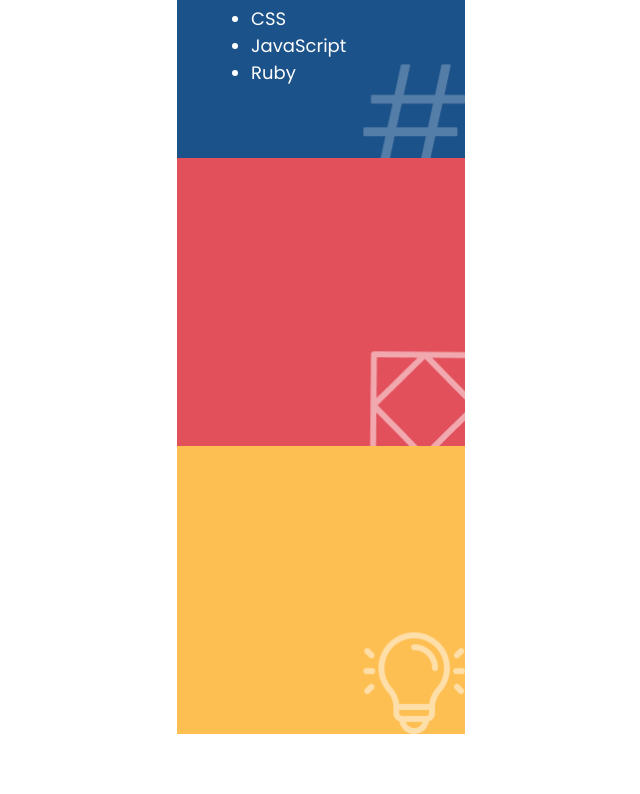
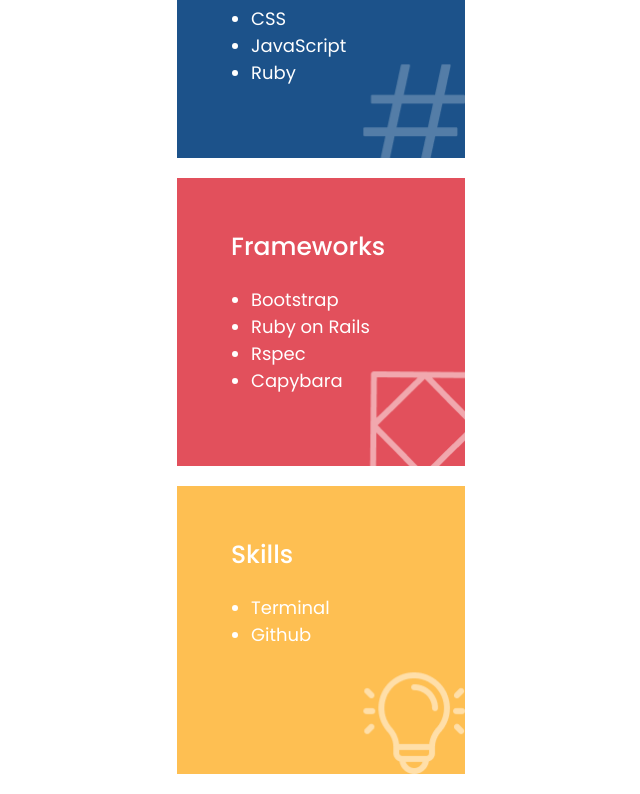
Before and after one commit to emyrue/my_portfolio, a React (Create React App) app: page / in a window 1280 px wide. Shown: the part 3120-3914 px from the top of the page, without its empty margins (319-959 px from the left). Before the commit the page ends 3854 px from the top, so only its background shows below. Built offline with nearby package versions, Linux system fonts and the light colour scheme; a web font is replaced by a local one.

Commit message:
Finished about section

```diff
--- a/src/pages/About.js
+++ b/src/pages/About.js
@@ -24,8 +24,22 @@
             <li className="about-list-item">Ruby</li>
           </ul>
         </div>
-        <div className="about-frameworks"></div>
-        <div className="about-skills"></div>
+        <div className="about-frameworks">
+          <h4 className="about-square-heading">Frameworks</h4>
+          <ul>
+            <li className="about-list-item">Bootstrap</li>
+            <li className="about-list-item">Ruby on Rails</li>
+            <li className="about-list-item">Rspec</li>
+            <li className="about-list-item">Capybara</li>
+          </ul>
+        </div>
+        <div className="about-skills">
+          <h4 className="about-square-heading">Skills</h4>
+          <ul>
+            <li className="about-list-item">Terminal</li>
+            <li className="about-list-item">Github</li>
+          </ul>
+        </div>
       </div>
     </section>
   );
--- a/src/style/about.css
+++ b/src/style/about.css
@@ -73,6 +73,7 @@
   flex-direction: column;
   align-items: center;
   padding: 50px;
+  margin-bottom: 20px;
 }
 
 .about-square-heading {
```
